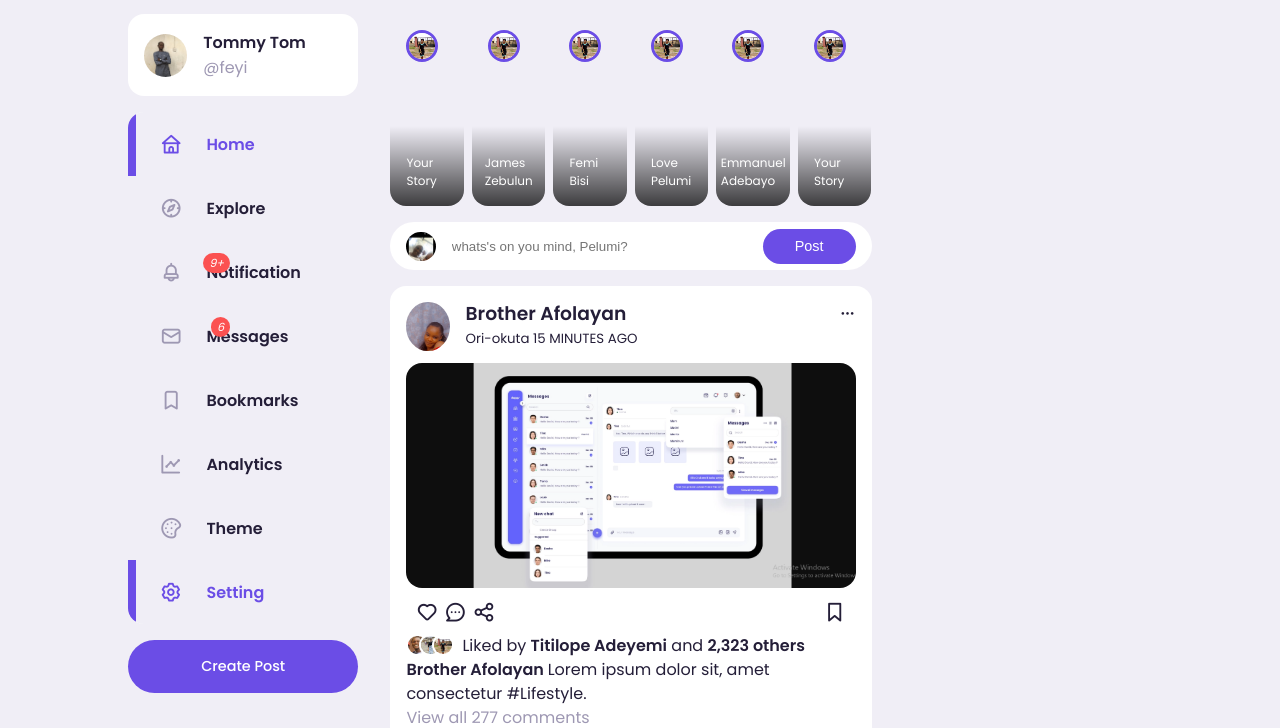
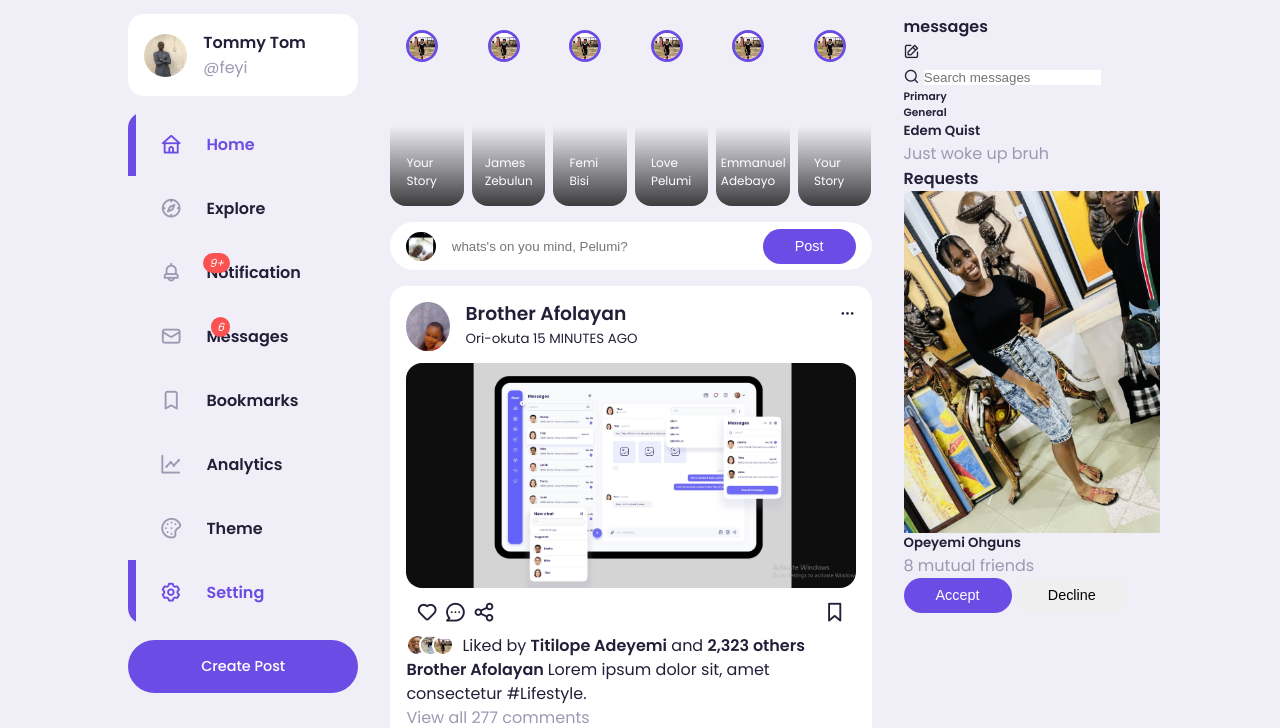
Before and after one commit to Fivestones-Tech/MyMedia, a plain HTML site: page index.html in a window 1280 px wide. Shown: the part 72-800 px from the top of the page. Drawn offline with nearby package versions, Linux system fonts and the light colour scheme.

Commit message:
STYLING THE RIGHT BAR

```diff
--- a/index.html
+++ b/index.html
@@ -593,16 +593,60 @@
     </div>
 <!-- //////////////end of first feed///////////// -->
 
-
-
-
              </div>
 
         </div>
         <!-- ///////////////////left///////////////////////// -->
             <div class="right">
+                <div class="messsages">
+                    <div class="heading">
+                        <h4>messages</h4><i class="uil uil-edit"></i>
+                    </div>
+                   <!-- /////========search bar========//// -->
+                    <div class="search-bar">
+                        <i class="uil uil-search"></i>
+                        <input type="search" placeholder="Search messages" id="message-search">
+                    </div>
+                    <!-- //////////////////message category///////////// -->
+                    <div class="category">
+                        <h6 class="active">Primary</h6>
+                        <h6>General</h6>
+                        <p class="message-body">
+                            <h5>Edem Quist</h5>
+                            <p class="text-muted">Just woke up bruh</p>
+                        </p>
+                    </div>
+                </div>
+
+                  <!-- //////////////=====end of messages=============////////////// -->
+            <div class="friend-requests">
+                    <h4>Requests</h4>
+                    <div class="request">
+                        <div class="info">
+                            <div class="profile-phot">
+                                <img src="images/loveimage4.jpeg" alt="">
+                            </div>
+                        </div>
+                            <h5>Opeyemi Ohguns</h5>
+                            <p class="text-muted">
+                                8 mutual friends
+                            </p>
+                            <div class="action">
+                                <button class="btn btn-primary">
+                                    Accept
+                                </button>
+                                <button class="btn">
+                                        Decline
+                                    </button>
+                            </div>
+                    </div>
+
+                </div>
+
+             <!-- //////////////=====end of messages=============////////////// -->
 
             </div>
+
 
         </div>
     </main>
--- a/style.css
+++ b/style.css
@@ -416,3 +416,24 @@ main .container .left .profile{
  .middle .liked-by p{
      margin-left: 0.5rem;
  }
+
+ /* ///////====container right===============////// */
+ main .container .right {
+     height: max-content;
+     position: sticky;
+     top: var(--sticky-top-right);
+     bottom: 0;
+ }
+
+ .right .messages {
+     background: var(--color-white);
+     border-radius: var(--card-border-radius);
+     padding: var(--card-padding);
+ }
+
+ .right .messages .heading{
+     display: flex;
+     align-items: center;
+     justify-content: space-between;
+     margin-bottom: 1rem;
+ }
```
